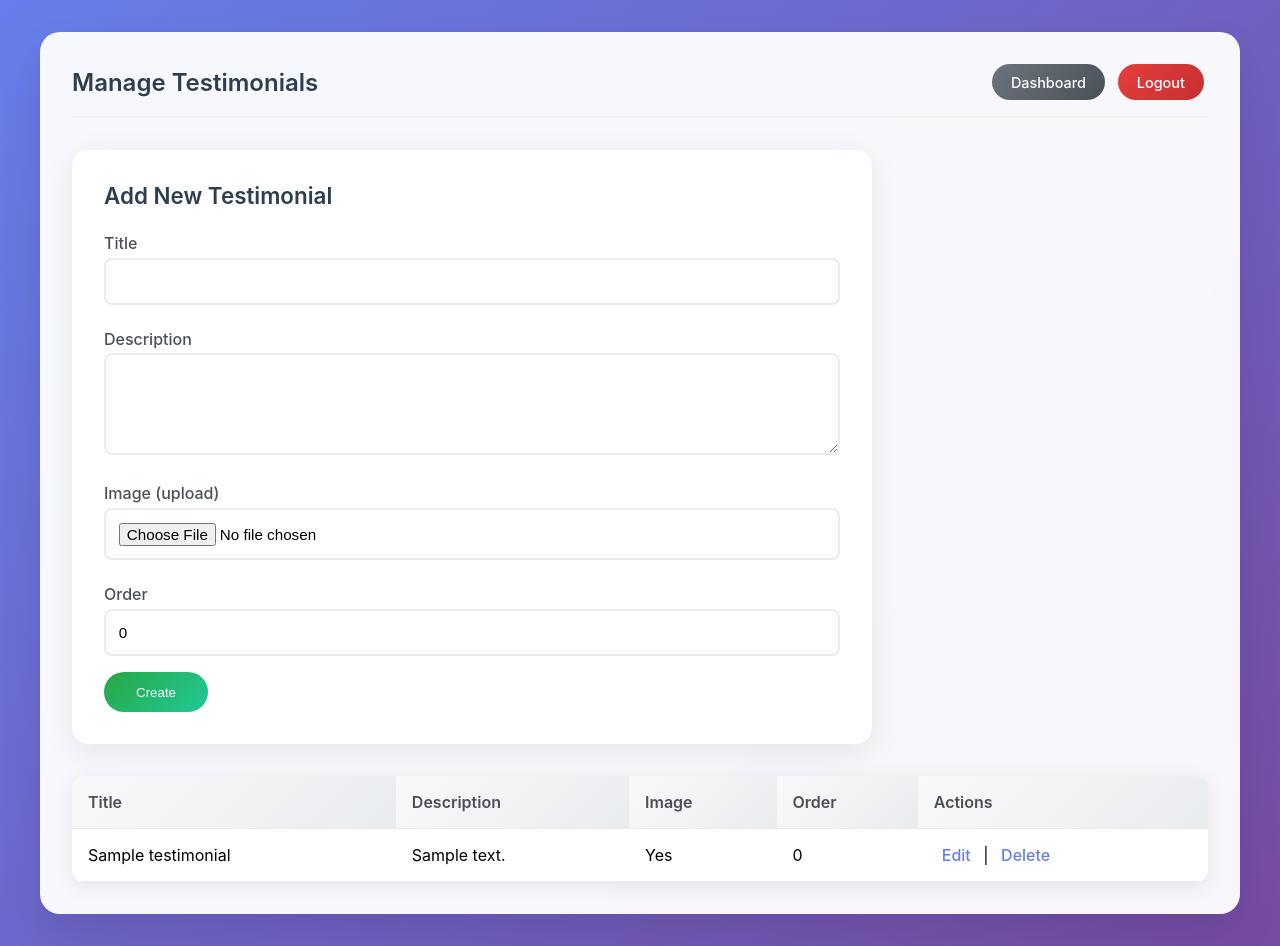
After one commit to soruprohan/soruprohan.github.io, a PHP site: page /admin/testimonials.php in a window 1280 px wide. The commit adds this page. Run offline with PHP 8.4, Linux system fonts and the light colour scheme; the visitor is signed in with stand-in values (Sample User, id 1); tables that the repository leaves empty or names only in its code hold one stand-in row (values such as "Sample post").

Commit message:
testimonials dynamic and change password added

```diff
--- /dev/null
+++ b/admin/testimonials.php
@@ -0,0 +1,267 @@
+<?php
+require_once __DIR__ . '/session.php';
+require_once __DIR__ . '/config.php';
+
+// Basic CRUD
+$table = 'testimonials';
+$uploadDir = __DIR__ . '/../assets/uploads/';
+if (!is_dir($uploadDir)) { @mkdir($uploadDir, 0775, true); }
+
+$editing_id = isset($_GET['edit']) ? (int)$_GET['edit'] : 0;
+$deleting_id = isset($_GET['delete']) ? (int)$_GET['delete'] : 0;
+
+// Delete
+if ($deleting_id) {
+  $stmt = $mysqli->prepare("DELETE FROM {$table} WHERE id = ?");
+  $stmt->bind_param('i', $deleting_id);
+  $stmt->execute();
+  header('Location: ' . strtok($_SERVER['REQUEST_URI'], '?'));
+  exit;
+}
+
+// Load item for editing
+$item = null;
+if ($editing_id) {
+  $stmt = $mysqli->prepare("SELECT * FROM {$table} WHERE id = ?");
+  $stmt->bind_param('i', $editing_id);
+  $stmt->execute();
+  $item = $stmt->get_result()->fetch_assoc();
+}
+
+// Create/Update
+if ($_SERVER['REQUEST_METHOD'] === 'POST') {
+    $title = $_POST['title'] ?? '';
+    $description = $_POST['description'] ?? '';
+    $order_index = (int)($_POST['order_index'] ?? 0);
+
+    $image_path = $item['image_path'] ?? null;
+    if (!empty($_FILES['image_file']['name'])) {
+      $fname = time() . '_' . preg_replace('/[^A-Za-z0-9._-]/', '_', $_FILES['image_file']['name']);
+      $target = $uploadDir . $fname;
+      if (move_uploaded_file($_FILES['image_file']['tmp_name'], $target)) {
+        $image_path = 'assets/uploads/' . $fname;
+      }
+    }
+
+    if ($editing_id) {
+      $stmt = $mysqli->prepare("UPDATE testimonials SET title=?, description=?, image_path=?, order_index=? WHERE id=?");
+      $stmt->bind_param('sssii', $title, $description, $image_path, $order_index, $editing_id);
+    } else {
+      $stmt = $mysqli->prepare("INSERT INTO testimonials (title, description, image_path, order_index) VALUES (?, ?, ?, ?)");
+      $stmt->bind_param('sssi', $title, $description, $image_path, $order_index);
+    }
+    $stmt->execute();
+
+  header('Location: ' . strtok($_SERVER['REQUEST_URI'], '?'));
+  exit;
+}
+
+// List
+$res = $mysqli->query("SELECT * FROM {$table} ORDER BY order_index ASC, id DESC");
+$rows = $res->fetch_all(MYSQLI_ASSOC);
+?>
+<!DOCTYPE html>
+<html lang="en">
+<head>
+  <meta charset="UTF-8">
+  <meta name="viewport" content="width=device-width, initial-scale=1.0">
+  <title>Manage Testimonials</title>
+  <style>
+    * { box-sizing: border-box; }
+    body {
+      font-family: -apple-system, BlinkMacSystemFont, 'Segoe UI', Roboto, sans-serif;
+      padding: 2rem;
+      background: linear-gradient(135deg, #667eea 0%, #764ba2 100%);
+      min-height: 100vh;
+      margin: 0;
+    }
+    .container {
+      max-width: 1200px;
+      margin: 0 auto;
+      background: rgba(255, 255, 255, 0.95);
+      border-radius: 20px;
+      padding: 2rem;
+      backdrop-filter: blur(10px);
+      box-shadow: 0 20px 40px rgba(0, 0, 0, 0.1);
+    }
+    a.button {
+      display: inline-block;
+      padding: 0.6rem 1.2rem;
+      background: linear-gradient(135deg, #667eea, #764ba2);
+      color: white;
+      border: none;
+      border-radius: 20px;
+      text-decoration: none;
+      font-weight: 500;
+      transition: all 0.3s ease;
+      margin: 0 0.25rem;
+      font-size: 0.9rem;
+    }
+    a.button:hover {
+      transform: translateY(-2px);
+      box-shadow: 0 4px 15px rgba(102, 126, 234, 0.3);
+    }
+    table {
+      width: 100%;
+      border-collapse: collapse;
+      margin-top: 2rem;
+      background: white;
+      border-radius: 12px;
+      overflow: hidden;
+      box-shadow: 0 4px 20px rgba(0, 0, 0, 0.08);
+    }
+    th, td {
+      padding: 1rem;
+      text-align: left;
+      border-bottom: 1px solid #e9ecef;
+    }
+    th {
+      background: linear-gradient(135deg, #f8f9fa, #e9ecef);
+      font-weight: 600;
+      color: #495057;
+    }
+    tr:hover {
+      background-color: #f8f9fa;
+    }
+    .form-card {
+      background: white;
+      border-radius: 16px;
+      padding: 2rem;
+      margin: 2rem 0;
+      max-width: 800px;
+      box-shadow: 0 8px 32px rgba(0, 0, 0, 0.08);
+      border: none;
+    }
+    .form-card h3 {
+      margin: 0 0 1.5rem 0;
+      color: #2c3e50;
+      font-weight: 600;
+      font-size: 1.4rem;
+    }
+    input, textarea, select {
+      width: 100%;
+      padding: 0.8rem;
+      margin: 0.3rem 0 1rem 0;
+      border: 2px solid #e9ecef;
+      border-radius: 8px;
+      font-size: 0.95rem;
+      transition: all 0.3s ease;
+    }
+    input:focus, textarea:focus, select:focus {
+      outline: none;
+      border-color: #667eea;
+      box-shadow: 0 0 0 3px rgba(102, 126, 234, 0.1);
+    }
+    label {
+      display: block;
+      font-weight: 500;
+      color: #495057;
+      margin-top: 0.5rem;
+    }
+    button {
+      background: linear-gradient(135deg, #28a745, #20c997);
+      color: white;
+      border: none;
+      padding: 0.8rem 2rem;
+      border-radius: 25px;
+      font-weight: 500;
+      cursor: pointer;
+      transition: all 0.3s ease;
+      margin-right: 1rem;
+    }
+    button:hover {
+      transform: translateY(-2px);
+      box-shadow: 0 4px 15px rgba(40, 167, 69, 0.3);
+    }
+    .top {
+      display: flex;
+      justify-content: space-between;
+      align-items: center;
+      gap: 1rem;
+      flex-wrap: wrap;
+      margin-bottom: 1rem;
+      padding-bottom: 1rem;
+      border-bottom: 2px solid #f0f0f0;
+    }
+    h2 {
+      margin: 0;
+      color: #2c3e50;
+      font-weight: 600;
+    }
+    .dashboard-btn {
+      background: linear-gradient(135deg, #6c757d, #495057) !important;
+    }
+    .logout-btn {
+      background: linear-gradient(135deg, #e53e3e, #c53030) !important;
+    }
+    .action-links a {
+      color: #667eea;
+      text-decoration: none;
+      font-weight: 500;
+      margin: 0 0.5rem;
+      transition: color 0.3s ease;
+    }
+    .action-links a:hover {
+      color: #5a67d8;
+    }
+    .current-image {
+      color: #6c757d;
+      font-style: italic;
+      background: #f8f9fa;
+      padding: 0.5rem;
+      border-radius: 6px;
+      margin-top: 0.5rem;
+    }
+    .description-preview {
+      max-width: 200px;
+      white-space: nowrap;
+      overflow: hidden;
+      text-overflow: ellipsis;
+    }
+  </style>
+</head>
+<body>
+  <div class="container">
+    <div class="top">
+      <h2>Manage Testimonials</h2>
+      <div>
+        <a class="button dashboard-btn" href="/sorup_portfolio/admin/dashboard.php">Dashboard</a>
+        <a class="button logout-btn" href="/sorup_portfolio/admin/logout.php">Logout</a>
+      </div>
+    </div>
+
+    <div class="form-card">
+      <h3><?= $editing_id ? 'Edit' : 'Add New' ?> Testimonial</h3>
+      <form method="post" enctype="multipart/form-data">
+          <label>Title</label><input name="title" value="<?= htmlspecialchars($item['title'] ?? '') ?>" required>
+          <label>Description</label><textarea name="description" rows="4" required><?= htmlspecialchars($item['description'] ?? '') ?></textarea>
+          <label>Image (upload)</label><input type="file" name="image_file" accept="image/*" <?= $editing_id ? '' : 'required' ?>>
+          <label>Order</label><input name="order_index" type="number" value="<?= htmlspecialchars($item['order_index'] ?? 0) ?>">
+          <?php if (!empty($item['image_path'])): ?>
+            <div class="current-image">Current image: <?= htmlspecialchars($item['image_path']) ?></div>
+          <?php endif; ?>
+
+        <button type="submit"><?= $editing_id ? 'Update' : 'Create' ?></button>
+        <?php if ($editing_id): ?><a class="button" href="<?= strtok($_SERVER['REQUEST_URI'], '?') ?>">Cancel</a><?php endif; ?>
+      </form>
+    </div>
+
+    <table>
+      <thead>
+        <tr><th>Title</th><th>Description</th><th>Image</th><th>Order</th><th>Actions</th></tr>
+      </thead>
+      <tbody>
+        <?php foreach ($rows as $row): ?>
+          <tr>
+            <td><?= htmlspecialchars($row['title']) ?></td>
+            <td class="description-preview"><?= htmlspecialchars($row['description']) ?></td>
+            <td><?= !empty($row['image_path']) ? 'Yes' : 'No' ?></td>
+            <td><?= (int)$row['order_index'] ?></td>
+            <td class="action-links"><a href="?edit=<?= $row['id'] ?>">Edit</a> | <a href="?delete=<?= $row['id'] ?>" onclick="return confirm('Delete item?')">Delete</a></td>
+          </tr>
+        <?php endforeach; ?>
+      </tbody>
+    </table>
+  </div>
+</body>
+</html>
```
Also changed, not shown: admin/change_password.php (added, +85 -0 lines), admin/dashboard.php (+5 -4 lines), index.php (+21 -2 lines), assets/uploads/1756150465_kuet.png (added), assets/uploads/1756150757_deans_award.jpg (added).
